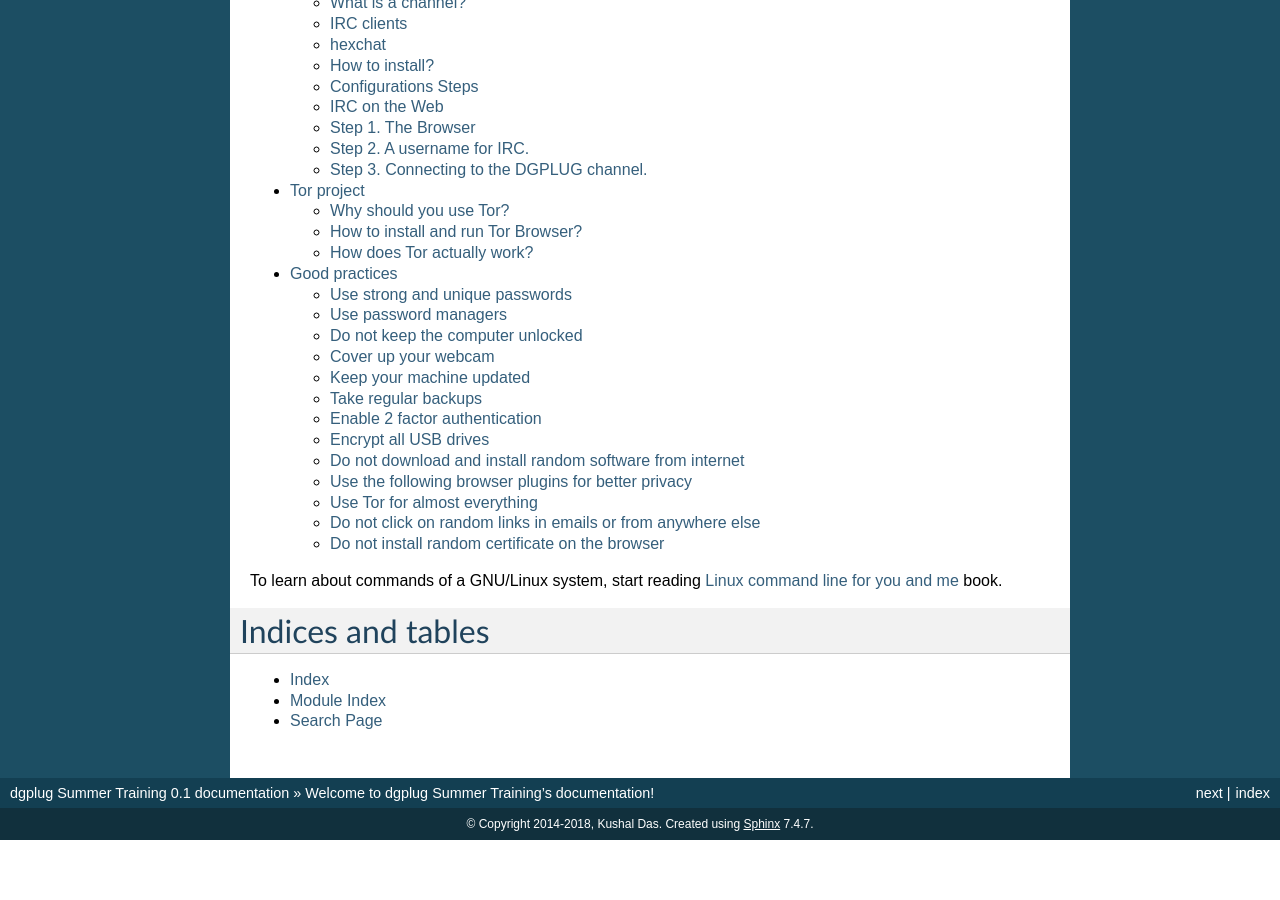
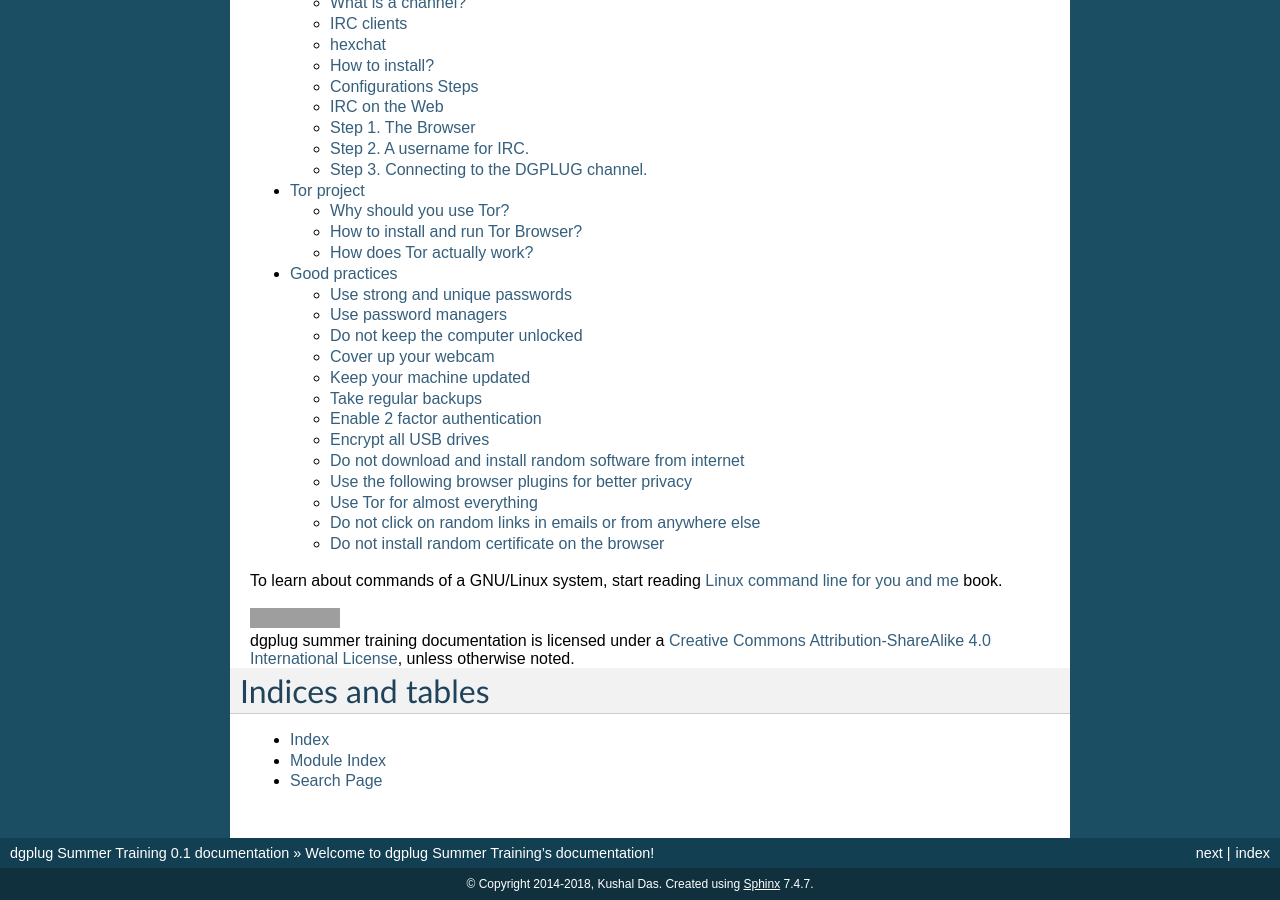
Before and after one commit to kushaldas/summertraining, a Sphinx documentation site: the page built from docs/index.rst, in a window 1280 px wide and 900 px high, scrolled down 884 px. Built offline with Sphinx 7.4.7, drawn with Linux system fonts in a browser that asks for light colours; before the commit the page ends 1724 px from its top, so only the background shows below that; grey boxes are pictures that could not be loaded.

Commit message:
Updates LICENSE information

```diff
--- a/docs/index.rst
+++ b/docs/index.rst
@@ -23,6 +23,10 @@
 To learn about commands of a GNU/Linux system, start reading
 `Linux command line for you and me <https://lym.readthedocs.io/en/latest/>`_ book.
 
+.. raw:: HTML
+
+    <a rel="license" href="http://creativecommons.org/licenses/by-sa/4.0/"><img alt="Creative Commons License" style="border-width:0" src="https://i.creativecommons.org/l/by-sa/4.0/88x31.png" /></a><br /><span xmlns:dct="http://purl.org/dc/terms/" property="dct:title">dgplug summer training documentation</span> is licensed under a <a rel="license" href="http://creativecommons.org/licenses/by-sa/4.0/">Creative Commons Attribution-ShareAlike 4.0 International License</a>, unless otherwise noted.
+
 
 Indices and tables
 ==================
```
Also changed, not shown: README.md (+2 -0 lines).
